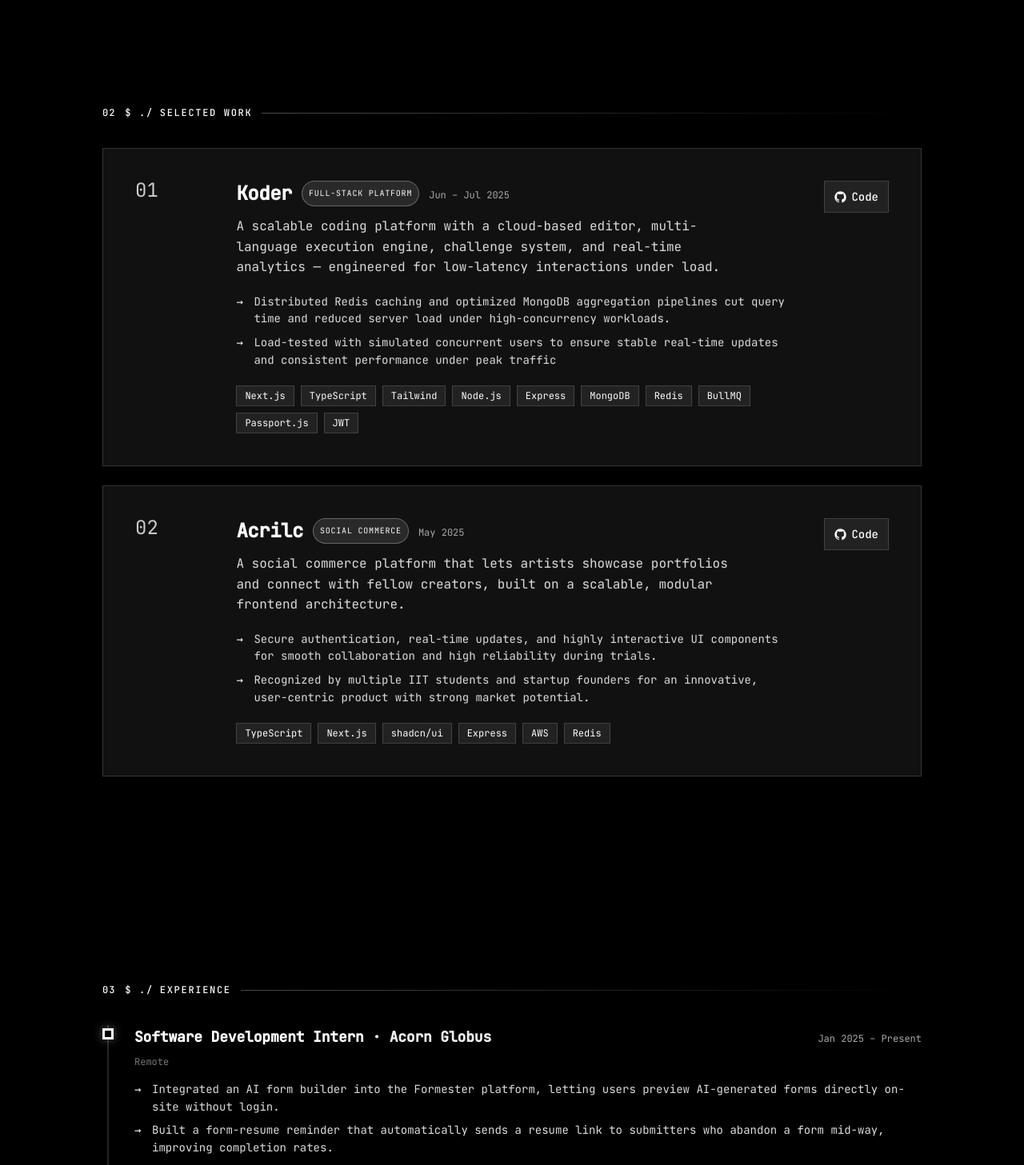
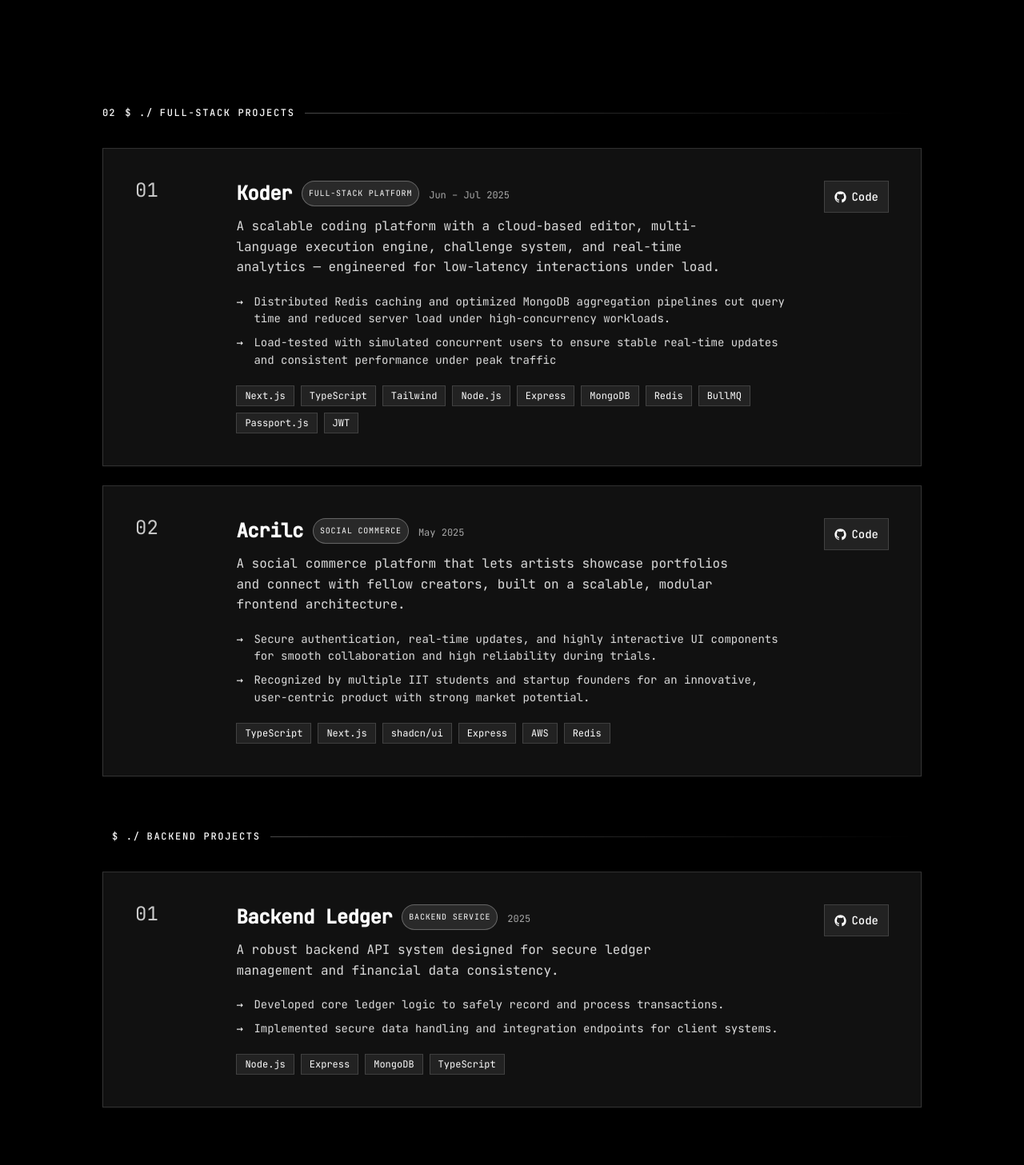
Before and after one commit to mohit-bhandari45/Portfolio, a React (Vite) app: page / in a window 1280 px wide. Shown: the part 1980-3437 px from the top of the page at 80% size. Built offline with nearby package versions, Linux system fonts and the light colour scheme.

Commit message:
added a project

```diff
--- a/src/components/Work.jsx
+++ b/src/components/Work.jsx
@@ -1,4 +1,4 @@
-import { PROJECTS } from '../data.js';
+import { FULL_STACK_PROJECTS, BACKEND_PROJECTS } from '../data.js';
 import { Icons } from './Icons.jsx';
 import { SectionLabel } from './common.jsx';
 
@@ -22,7 +22,7 @@ function Project({ p }) {
         </div>
       </div>
       <div className="p-links">
-        <a className="p-link" href={p.link.href} target="_blank" rel="noopener">
+        <a className="p-link" href={p.link.href} target="_blank" rel="noopener noreferrer">
           <LinkIcon /> {p.link.label}
         </a>
       </div>
@@ -34,9 +34,14 @@ export default function Work() {
   return (
     <section className="section-pad" id="work">
       <div className="container">
-        <SectionLabel num="02" title="Selected Work" />
+        <SectionLabel num="02" title="Full-Stack Projects" />
+        <div className="projects" style={{ marginBottom: '64px' }}>
+          {FULL_STACK_PROJECTS.map((p) => <Project p={p} key={p.index} />)}
+        </div>
+
+        <SectionLabel num="" title="Backend Projects" />
         <div className="projects">
-          {PROJECTS.map((p) => <Project p={p} key={p.index} />)}
+          {BACKEND_PROJECTS.map((p) => <Project p={p} key={p.index} />)}
         </div>
       </div>
     </section>
--- a/src/data.js
+++ b/src/data.js
@@ -8,7 +8,7 @@ export const LINKS = {
   leetcode: 'https://leetcode.com/u/mohitbhandari852',
 };
 
-export const PROJECTS = [
+export const FULL_STACK_PROJECTS = [
   {
     index: '01', name: 'Koder', type: 'Full-Stack Platform', year: 'Jun – Jul 2025',
     desc: 'A scalable coding platform with a cloud-based editor, multi-language execution engine, challenge system, and real-time analytics — engineered for low-latency interactions under load.',
@@ -28,6 +28,19 @@ export const PROJECTS = [
     ],
     stack: ['TypeScript', 'Next.js', 'shadcn/ui', 'Express', 'AWS', 'Redis'],
     link: { label: 'Code', href: 'https://github.com/mohit-bhandari45/Acrilc-Web', icon: 'Github' },
+  },
+];
+
+export const BACKEND_PROJECTS = [
+  {
+    index: '01', name: 'Backend Ledger', type: 'Backend Service', year: '2025',
+    desc: 'A robust backend API system designed for secure ledger management and financial data consistency.',
+    points: [
+      'Developed core ledger logic to safely record and process transactions.',
+      'Implemented secure data handling and integration endpoints for client systems.',
+    ],
+    stack: ['Node.js', 'Express', 'MongoDB', 'TypeScript'],
+    link: { label: 'Code', href: 'https://github.com/mohit-bhandari45/backend-ledger1', icon: 'Github' },
   },
 ];
 
```
